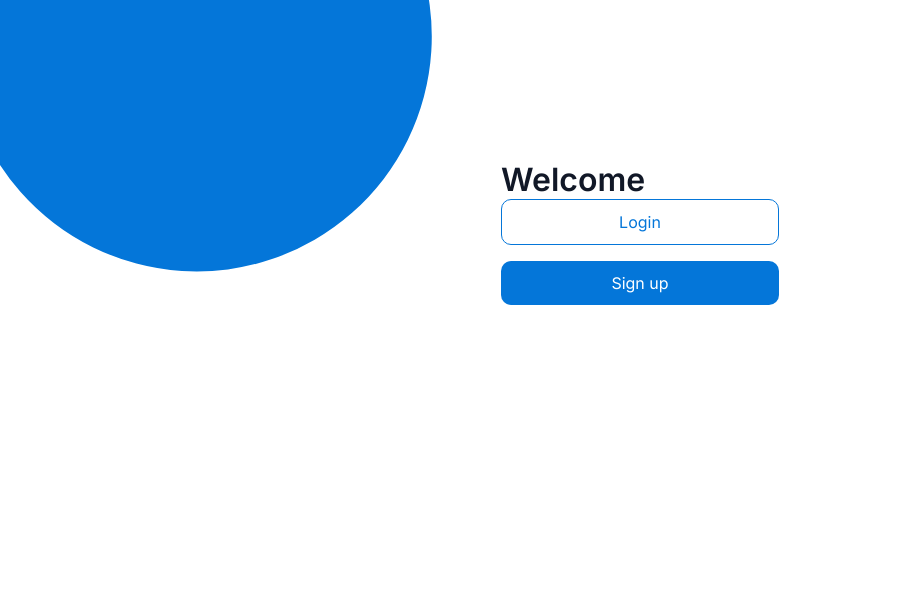
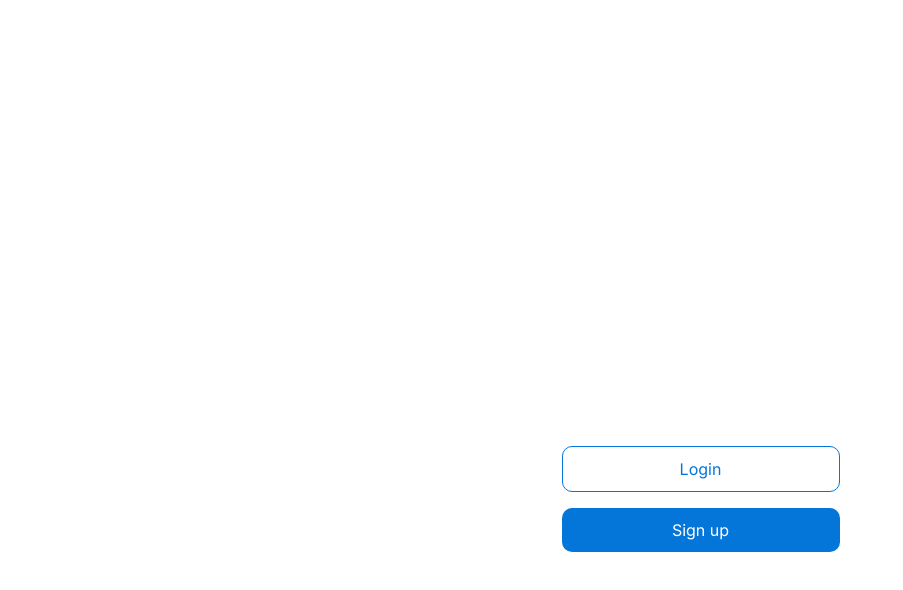
Before and after one commit to Maxwell011/moni-finance, a Next.js app: page / in a window 1280 px wide. Shown: the top 590 px of the page, without its empty margins (0-903 px from the left). Built offline with nearby package versions, Linux system fonts and the light colour scheme.

Commit message:
Refactor LaunchScreen component layout

```diff
--- a/src/app/components/LaunchScreen.tsx
+++ b/src/app/components/LaunchScreen.tsx
@@ -6,14 +6,14 @@ const LaunchScreen = () => {
   return (
     <section>
       {/* Top content */}
-      <div className='w-[470.001px] h-[492.959px] rotate-[-30.108deg] absolute top-[-220px] rounded-[492.959px] -left-11 bg-[#0476d9] first'>
+      <div className=' first'>
         <div className='second'></div>
       </div>
-
-      <MoneyIcon />
+      {/* w-[470.001px] h-[492.959px] rotate-[-30.108deg] absolute top-[-220px] rounded-[492.959px] -left-11 bg-[#0476d9] */}
+      {/* <MoneyIcon /> */}
 
       {/* Buttons */}
-      <div className='flex gap-4 flex-col'>
+      <div className='flex gap-4 flex-col mr-[-21px] ml-[100px] mt-[350px] mb-0'>
         <button className='text-[#0476D9] text-base not-italic font-normal leading-[normal] border border-[color:var(--primary-100,#0476D9)] flex w-[278px] justify-center items-center gap-4 p-3 rounded-[10px] border-solid '>
           <Link href='/login' legacyBehavior>
             Login
```
